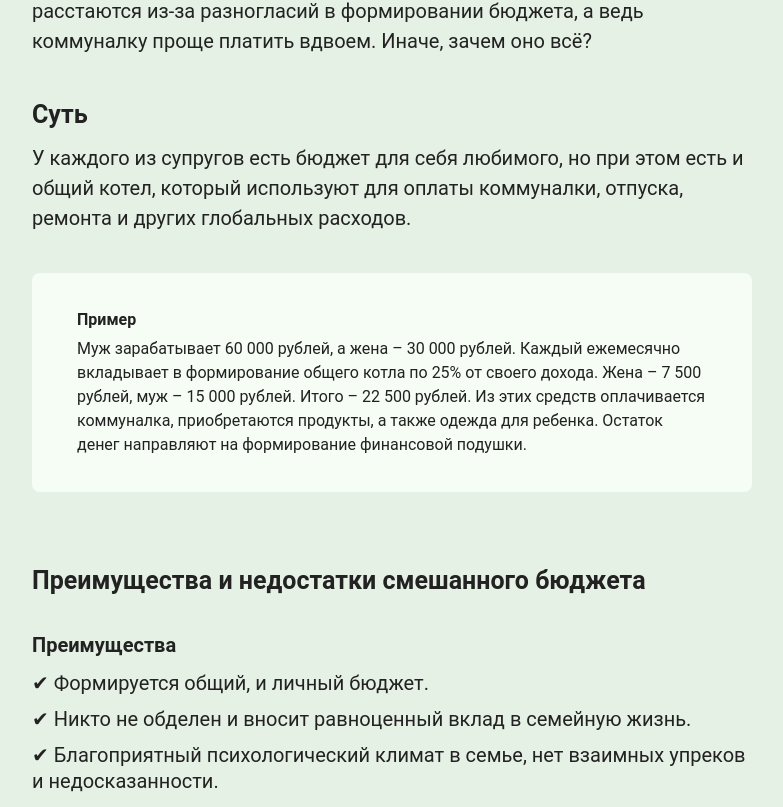
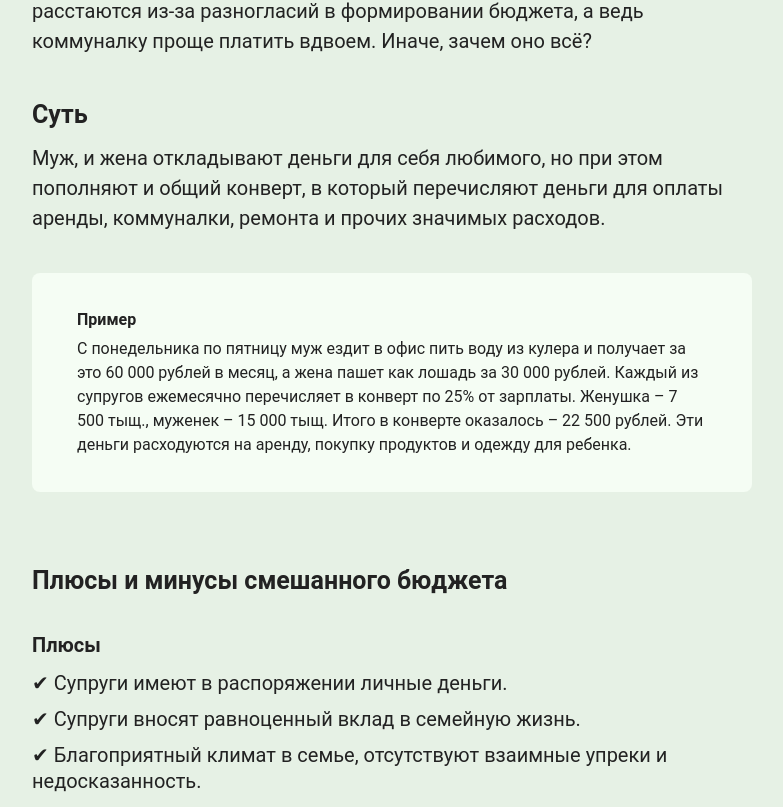
Before and after one commit to sereja-artemov/family-budget-calculator, a React (Create React App) app: page / in a window 1280 px wide. Shown: the part 890-1697 px from the top of the page, without its empty margins (248-1031 px from the left). Built offline with nearby package versions, Linux system fonts and the light colour scheme; the HTML template or start-up script is replaced by a standard one.

Commit message:
features: исправил текст

```diff
--- a/src/components/MainContent/MainContent.js
+++ b/src/components/MainContent/MainContent.js
@@ -20,44 +20,36 @@ function MainContent() {
         <div className={s.contentWrapper}>
           <div className={s.textBlock}>
             <p className={s.textBlock__paragraph}>
-              Финансовый вопрос – важный аспект семейной жизни. Многие пары
-              расстаются из-за разногласий в формировании
-              бюджета, а ведь коммуналку проще платить вдвоем. Иначе, зачем оно всё?
+              Финансовый вопрос – важный аспект семейной жизни. Многие пары расстаются из-за разногласий в формировании бюджета, а ведь коммуналку проще платить вдвоем. Иначе, зачем оно всё?
             </p>
           </div>
           <div className={s.textBlock}>
             <h2 className={s.textBlock__title}>Суть</h2>
             <p className={s.textBlock__paragraph}>
-              У каждого из супругов есть бюджет для себя любимого, но при
-              этом есть и общий котел, который
-              используют для оплаты коммуналки, отпуска, ремонта и других глобальных расходов.
+              Муж, и жена откладывают деньги для себя любимого, но при этом пополняют и общий конверт, в который перечисляют деньги для оплаты аренды, коммуналки, ремонта и прочих значимых расходов.
             </p>
           </div>
           <div className={s.textBlock}>
             <div className={s.textBlock__note}>
               <h3>Пример</h3>
               <p className={s.textBlock__paragraph}>
-                Муж зарабатывает 60 000 рублей, а жена – 30 000 рублей. Каждый ежемесячно вкладывает в
-                формирование общего котла по 25% от своего дохода. Жена – 7 500 рублей, муж – 15 000 рублей.
-                Итого – 22 500 рублей. Из этих средств оплачивается коммуналка, приобретаются продукты, а
-                также одежда для ребенка. Остаток денег направляют на формирование финансовой подушки.
+                С понедельника по пятницу муж ездит в офис пить воду из кулера и получает за это 60 000 рублей в месяц, а жена пашет как лошадь за 30 000 рублей. Каждый из супругов ежемесячно перечисляет в конверт по 25% от зарплаты. Женушка – 7 500 тыщ., муженек – 15 000 тыщ. Итого в конверте оказалось – 22 500 рублей. Эти деньги расходуются на аренду, покупку продуктов и одежду для ребенка.
               </p>
             </div>
           </div>
           <section className={s.advantages}>
-            <h2 className={s.textBlock__title}>Преимущества и недостатки смешанного бюджета</h2>
+            <h2 className={s.textBlock__title}>Плюсы и минусы смешанного бюджета</h2>
             <div className={s.textBlock}>
               <div className={s.textBlock__paragraph}>
-                <h2 className={s.textBlock__subtitle}>Преимущества</h2>
+                <h2 className={s.textBlock__subtitle}>Плюсы</h2>
                 <ul className={s.advantages__list}>
-                  <li>✔  Формируется общий, и личный бюджет.</li>
-                  <li>✔  Никто не обделен и вносит равноценный вклад в семейную жизнь.</li>
-                  <li>✔  Благоприятный психологический климат в семье, нет взаимных упреков и недосказанности.</li>
-                  <li>✔  Каждый супруг имеет возможность лично использовать свои средства.</li>
+                  <li>✔  Супруги имеют в распоряжении личные деньги.</li>
+                  <li>✔  Супруги вносят равноценный вклад в семейную жизнь.</li>
+                  <li>✔  Благоприятный климат в семье, отсутствуют взаимные упреки и недосказанность.</li>
                 </ul>
               </div>
               <div className={s.textBlock__paragraph}>
-                <h2 className={s.textBlock__subtitle}>Недостатки</h2>
+                <h2 className={s.textBlock__subtitle}>Минусы</h2>
                 <ul className={s.advantages__list}>
                   <li>✔  Явных недостатков не обнаружено.</li>
                 </ul>
```
